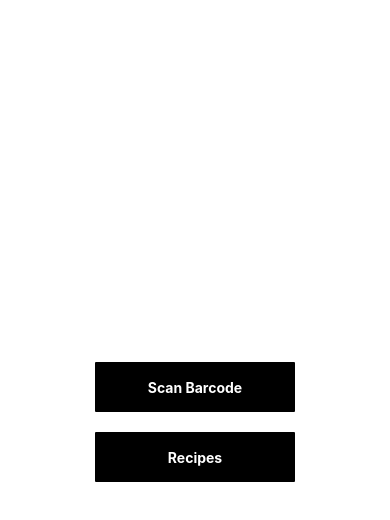
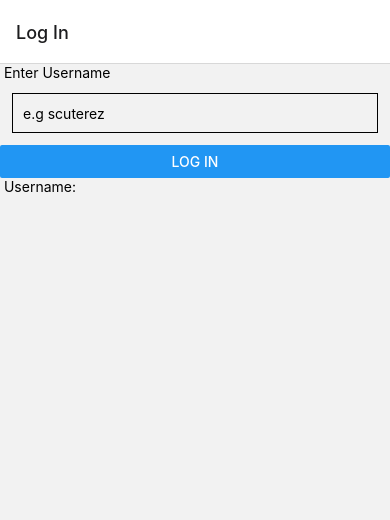
Before and after one commit to BostonUniversitySeniorDesign/EC463SWProject, a React Native app: screen / in a window 390 px wide. Shown: the top 520 px of the page. Built offline with nearby package versions, Linux system fonts and the light colour scheme.

Commit message:
Add files via upload

```diff
--- a/App.tsx
+++ b/App.tsx
@@ -1,18 +1,102 @@
+//import * as React from 'react';
 import {StatusBar} from 'expo-status-bar'
 import React from 'react'
-import {StyleSheet, Text, View, TouchableOpacity, SafeAreaView, Alert, Button} from 'react-native'
+import {StyleSheet, Text, View, TouchableOpacity, SafeAreaView, Alert, Button, TextInput} from 'react-native'
+import { NavigationContainer } from '@react-navigation/native';
+import { createNativeStackNavigator } from '@react-navigation/native-stack';
 import {Camera} from 'expo-camera'
 import { BarCodeScanner } from 'expo-barcode-scanner';
-let camera: Camera
+
+import fdaapi from './FDAAPI.tsx'
 
 
 
-export default function App() {
+// this is for the log in screen
+function HomeScreen({ navigation }) {
+  const [username, setUsername] = React.useState(null)
 
+  return (
+    <SafeAreaView>
+      <Text> Enter Username</Text>
+      <TextInput
+        style={styles.input}
+        placeholder="e.g scuterez"
+        onChangeText = {(val) => setUsername(val)}
+      />
+      <Button
+        title="Log In"
+        //need a if statement for searching for name in the usernames and if it exists let on press work, if not then error message
+        onPress={() => navigation.navigate('Home')}
+      />
+      <Text> Username: {username} </Text>
+    </SafeAreaView>
+  );
+}
+
+
+
+
+
+//this is for the screen after the log in where the user chooses to put in a new recipe or search for an existing one
+function DetailsScreen({navigation}) {
+  return (
+    <SafeAreaView style={styles.container}>
+    <View>
+      <Button
+        title="Start New Recipe"
+        onPress={() => navigation.navigate('Camera')}
+      />
+    </View>
+    <View>
+      <Button
+        title="Saved Recipes"
+        color="#f194ff"
+        onPress={() => navigation.navigate('Recipes Saved')}
+      />
+    </View>
+  </SafeAreaView>
+  );
+}
+
+
+
+
+function RecipesSavedScreen() {
+
+  const [SavedRecipe, setSavedRecipe] = React.useState(null)
+  return (
+
+
+    <SafeAreaView>
+      <Text> Enter Recipe Name </Text>
+      <TextInput
+        style={styles.input}
+        placeholder="e.g Spaghetti"
+        onChangeText = {(val) => setSavedRecipe(val)}
+        //need to make the app find the recipe to see if it already exist and then print out the information
+      />
+      <Button
+        title="Find Recipe"
+      />
+    </SafeAreaView>
+  );
+}
+
+
+
+
+
+
+
+function CameraScreen() {
   const [startCamera,setStartCamera] = React.useState(false);
   const [scanned, setScanned] = React.useState(false);
   const [text, setText] = React.useState('Not yet scanned')
+  const [newRecipe, setNewRecipe] = React.useState(null)
+  const [servingsize, setServingsize] = React.useState(null)
 
+
+  // this is for camera permission and to start the camera when its pressed
   const __startCamera = async () => {
     const {status} = await BarCodeScanner.requestPermissionsAsync()
     if (status === 'granted') {
@@ -23,16 +107,36 @@ export default function App() {
     }
   }
 
+  // this is to scan and get the number
   const handleBarCodeScanned = ({ type, data }) => {
     setScanned(true);
     setText(data)
     console.log('Type: ' + type + '\nData: ' + data)
+
+
   }
-
   return (
     <View style={styles.container}>
     {startCamera ? (
       <View style={styles.container}>
+      <Text> Recipe Name </Text>
+
+      <TextInput
+        style={styles.input}
+        //name to save into recipes
+        placeholder="Enter name of recipe"
+        onChangeText = {(val) => setNewRecipe(val)}
+
+      />
+      <Text> Serving Size </Text>
+
+      <TextInput
+        keyboardType = 'numeric'
+        style={styles.input}
+        //the number they put is what we send to multiply by to get total calories
+        placeholder="Number of Servings"
+        onChangeText = {(val) => setServingsize(val)}
+      />
         <View
           style={styles.barcodebox}>
           <BarCodeScanner
@@ -41,10 +145,19 @@ export default function App() {
         </View>
         <Text style={styles.maintext}>{text}</Text>
 
+
+        <Text> This item contains {fdaapi.functions.getCalories({text})} kCal </Text>
+
+
+
+
       {scanned && <Button
         title='Scan again?'
         onPress={() => setScanned(false)} color='#dc143c' />}
+
     </View>
+
+
       ) : (
       <View
         style={{
@@ -73,51 +186,47 @@ export default function App() {
               textAlign: 'center'
             }}
           >
-          Scan Barcode
-          </Text>
-        </TouchableOpacity>
-
-        <View style={styles.space} />
-
-        <TouchableOpacity
-          onPress={() => Alert.alert('Going to recipes')}
-          style={{
-            width: 200,
-            borderRadius: 1,
-            backgroundColor: '#000',
-            flexDirection: 'row',
-            justifyContent: 'center',
-            alignItems: 'center',
-            height: 50
-
-
-          }}
-        >
-          <Text
-            style={{
-              color: '#fff',
-              fontWeight: 'bold',
-              textAlign: 'center'
-            }}
-          >
-            Recipes
+          Start Scanning
           </Text>
         </TouchableOpacity>
       </View>
     )}
-
       <StatusBar style="auto" />
     </View>
   )
 }
 
+const Stack = createNativeStackNavigator();
 
-
+export default function App() {
+  return (
+    <NavigationContainer>
+      <Stack.Navigator initialRouteName="Log In">
+        <Stack.Screen name="Log In" component={HomeScreen} />
+        <Stack.Screen name="Home" component={DetailsScreen} />
+        <Stack.Screen name ="Camera" component ={CameraScreen}/>
+        <Stack.Screen name = "Recipes Saved" component = {RecipesSavedScreen}/>
+      </Stack.Navigator>
+    </NavigationContainer>
+  );
+}
 
 
 const styles = StyleSheet.create({
+  input: {
+    height: 40,
+    margin: 12,
+    borderWidth: 1,
+    padding: 10,
+  },
+  container: {
+    flex: 1,
+    backgroundColor: '#fff',
+    alignItems: 'center',
+    justifyContent: 'center'
+  },
   maintext: {
-    fontSize: 30,
+    fontSize: 20,
     margin: 20,
   },
   barcodebox: {
@@ -129,12 +238,6 @@ const styles = StyleSheet.create({
     borderRadius: 2,
     backgroundColor: '#000'
   },
-  container: {
-    flex: 1,
-    backgroundColor: '#fff',
-    alignItems: 'center',
-    justifyContent: 'center'
-  },
   space: {
     width: 20,
     height: 20,
```
